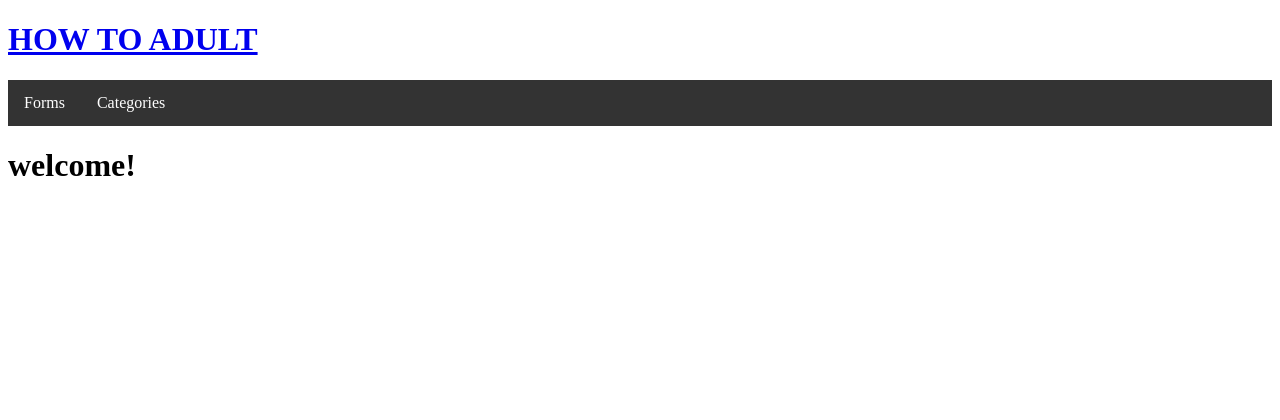
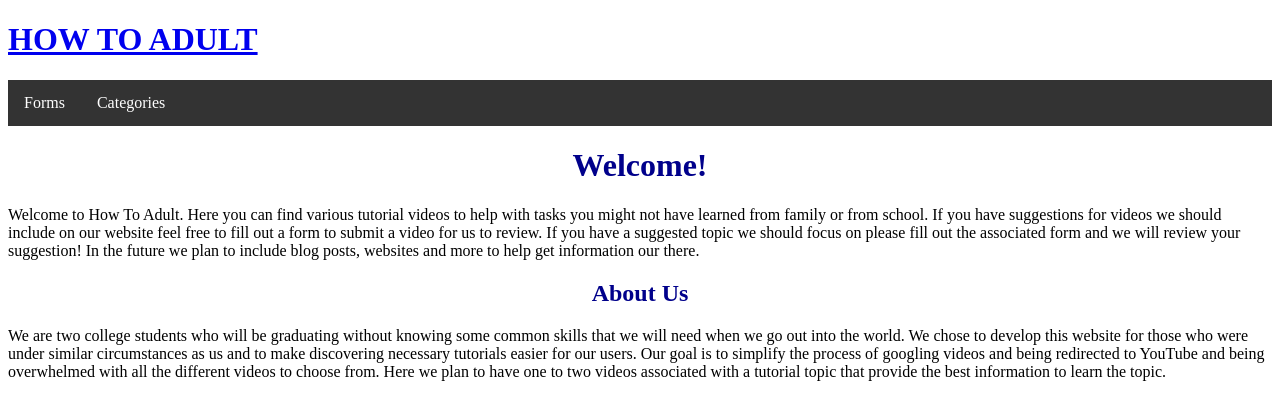
Before and after one commit to mahmouds1/How-To-Adult, a plain HTML site: page public/index.html in a window 1280 px wide. Drawn offline with Linux system fonts and the light colour scheme.

Commit message:
added about us, added info to welcome and about us

```diff
--- a/public/homeDesign.css
+++ b/public/homeDesign.css
@@ -1,5 +1,19 @@
 
 
+
+p {
+    text-align: left;
+}
+
+h1.Welcome_title {
+    color:darkblue;
+    text-align: center;
+}
+
+h2.About_Us_title {
+    color:darkblue;
+    text-align: center;
+}
 
 /*nav bar properties*/
 ul {
--- a/public/index.html
+++ b/public/index.html
@@ -28,9 +28,29 @@
 
 
 
-        <h1>welcome!</h1>
+        <h1 class ='Welcome_title'>Welcome!</h1>
+            <p>Welcome to How To Adult. Here you can find various tutorial
+            videos to help with tasks you might not have learned from family
+            or from school. If you have suggestions for videos we should
+            include on our website feel free to fill out a form to submit a video
+            for us to review. If you have a suggested topic we should focus on
+            please fill out the associated form and we will review your suggestion!
+            In the future we plan to include blog posts, websites and more to help
+            get information our there.</p>
+
+        <h2 class = 'About_Us_title'>About Us</h2>
+            <p>We are two college students who will be graduating without knowing
+            some common skills that we will need when we go out into the world. We
+            chose to develop this website for those who were under similar circumstances
+            as us and to make discovering necessary tutorials easier for our users.
+            Our goal is to simplify the process of googling videos and being redirected
+            to YouTube and being overwhelmed with all the different videos to choose from.
+            Here we plan to have one to two videos associated with a tutorial topic that
+            provide the best information to learn the topic.</p>
 
     </body>
+
+
 
     <br>
     <br>
```
